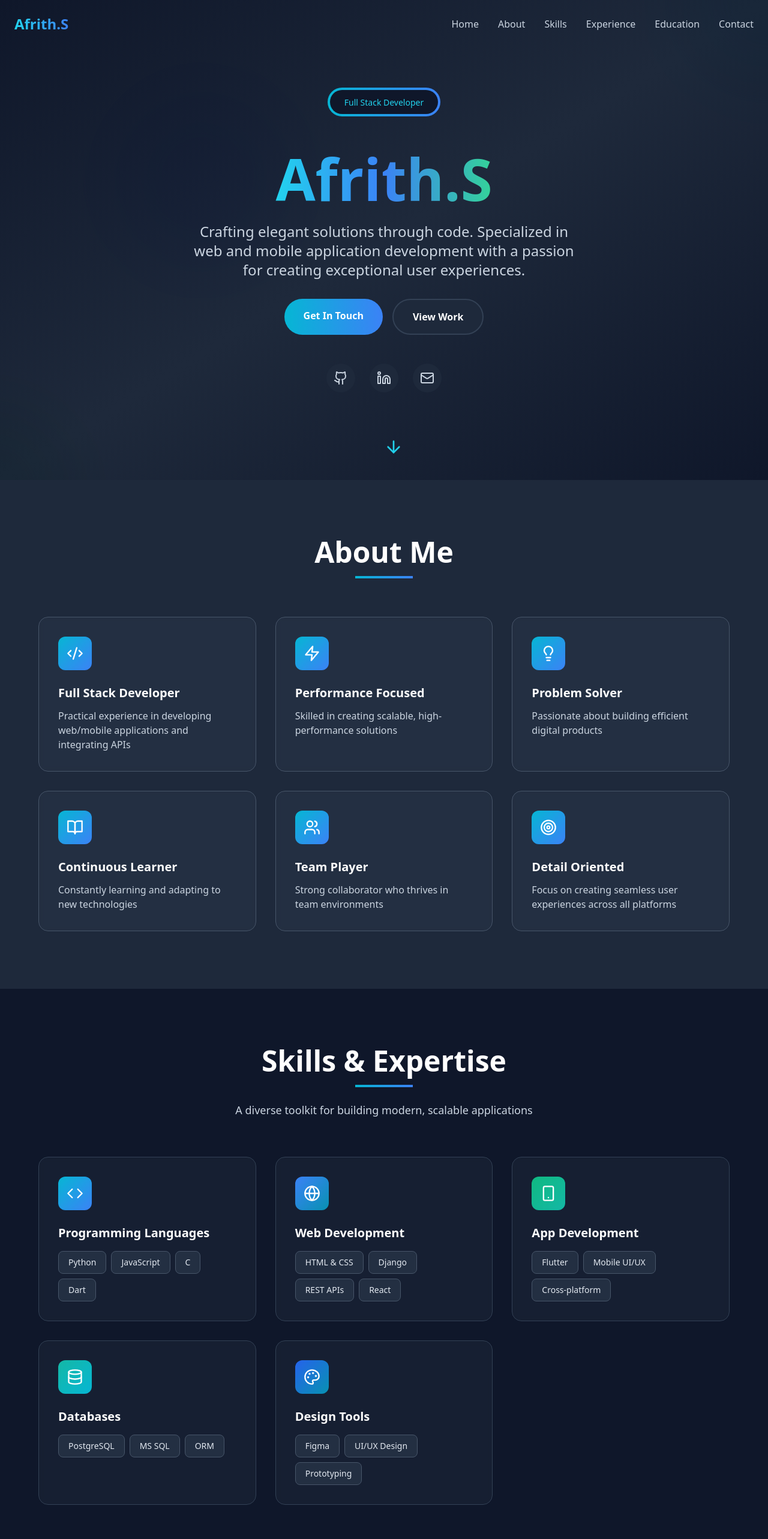
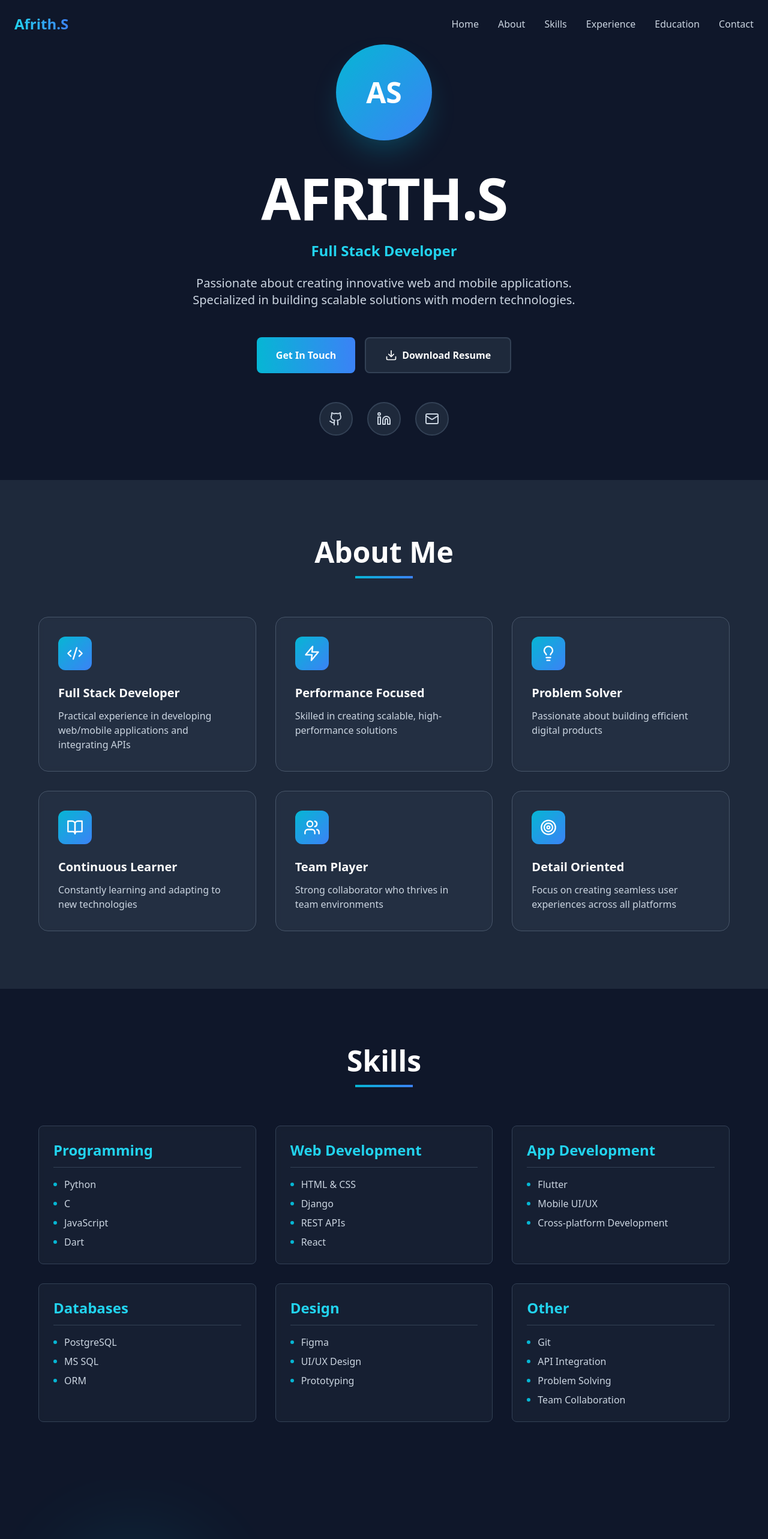
Before and after one commit to afriths/AfrithPortfolio, a React (Vite) app: page / in a window 1280 px wide. Shown: the top 2565 px of the page at 60% size. Built offline with nearby package versions, Linux system fonts and the light colour scheme.

Commit message:
Updated Hero.tsx

```diff
--- a/src/components/Education.tsx
+++ b/src/components/Education.tsx
@@ -1,4 +1,4 @@
-import { GraduationCap, Award, Calendar } from 'lucide-react';
+import { GraduationCap, Award } from 'lucide-react';
 
 export default function Education() {
   const education = [
@@ -6,29 +6,26 @@ export default function Education() {
       degree: 'B.Tech in Electronics and Communication Engineering',
       institution: 'Indian Institute of Information Technology, Tiruchirappalli',
       duration: '2021 - 2025',
-      performance: 'CGPA 9.0',
-      color: 'from-cyan-500 to-blue-500'
+      performance: 'CGPA 9.0'
     },
     {
       degree: 'XII (Senior Secondary)',
       institution: 'Asian Christian High School, Hosur',
       duration: '2020 - 2021',
-      performance: '95.4%',
-      color: 'from-blue-500 to-emerald-500'
+      performance: '95.4%'
     },
     {
       degree: 'X (Secondary)',
       institution: 'Asian Christian High School, Hosur',
       duration: '2018 - 2019',
-      performance: '95.6%',
-      color: 'from-emerald-500 to-teal-500'
+      performance: '95.6%'
     }
   ];
 
   return (
     <section id="education" className="py-16 md:py-24 bg-slate-900">
       <div className="container mx-auto px-4 sm:px-6">
-        <div className="max-w-5xl mx-auto">
+        <div className="max-w-4xl mx-auto">
           <div className="text-center mb-12 md:mb-16">
             <h2 className="text-3xl sm:text-4xl md:text-5xl font-bold mb-4 text-white">
               Education
@@ -36,33 +33,26 @@ export default function Education() {
             <div className="w-24 h-1 bg-gradient-to-r from-cyan-500 to-blue-500 mx-auto"></div>
           </div>
 
-          <div className="relative">
-            <div className="absolute left-4 md:left-8 top-0 bottom-0 w-0.5 bg-gradient-to-b from-cyan-500 via-blue-500 to-emerald-500"></div>
-
-            <div className="space-y-8 md:space-y-12">
+          <div className="space-y-6">
             {education.map((edu, index) => (
-                <div key={index} className="relative pl-12 md:pl-20">
-                  <div className="absolute left-2.5 md:left-5 top-2 w-3 h-3 md:w-4 md:h-4 bg-gradient-to-r from-cyan-500 to-blue-500 rounded-full border-4 border-slate-900 z-10"></div>
-
-                  <div className="bg-slate-800/50 rounded-2xl p-5 md:p-8 backdrop-blur-sm hover:bg-slate-800 transition-all duration-300 border border-slate-700 hover:border-cyan-500/50 transform hover:-translate-y-1">
-                    <div className={`inline-block px-3 py-1 md:px-4 md:py-1 bg-gradient-to-r ${edu.color} rounded-full text-white text-xs md:text-sm font-semibold mb-3 md:mb-4`}>
-                      {edu.duration}
-                    </div>
-
+              <div
+                key={index}
+                className="bg-slate-800/50 backdrop-blur-sm border border-slate-700 rounded-lg p-6 md:p-8 hover:bg-slate-800 hover:border-cyan-500 hover:shadow-lg hover:shadow-cyan-500/20 transition-all duration-300 cursor-pointer"
+              >
+                <div className="flex flex-col md:flex-row md:items-center md:justify-between gap-4">
+                  <div className="flex-1">
                     <h3 className="text-xl md:text-2xl font-bold text-white mb-2">
                       {edu.degree}
                     </h3>
-
-                    <div className="flex flex-col sm:flex-row sm:items-center gap-2 sm:gap-4 mb-3 md:mb-4">
-                      <div className="flex items-center gap-2 text-cyan-400">
+                    <div className="flex items-center gap-2 text-cyan-400 mb-2">
                       <GraduationCap className="w-4 h-4 flex-shrink-0" />
-                        <span className="font-semibold text-sm md:text-base">{edu.institution}</span>
+                      <p className="text-sm md:text-base">{edu.institution}</p>
                     </div>
+                    <p className="text-slate-400 text-sm md:text-base">{edu.duration}</p>
                   </div>
-
-                    <div className="flex items-center gap-2">
+                  <div className="flex items-center gap-2 md:flex-col md:items-end">
                     <Award className="w-5 h-5 text-emerald-400 flex-shrink-0" />
-                      <span className="text-slate-300 font-semibold text-base md:text-lg">{edu.performance}</span>
+                    <span className="text-2xl md:text-3xl font-bold text-white">{edu.performance}</span>
                   </div>
                 </div>
               </div>
@@ -70,7 +60,6 @@ export default function Education() {
           </div>
         </div>
       </div>
-      </div>
     </section>
   );
 }
--- a/src/components/Hero.tsx
+++ b/src/components/Hero.tsx
@@ -1,4 +1,4 @@
-import { Github, Linkedin, Mail, ArrowDown } from 'lucide-react';
+import { Github, Linkedin, Mail, Download } from 'lucide-react';
 
 export default function Hero() {
   const scrollToSection = (id: string) => {
@@ -6,89 +6,69 @@ export default function Hero() {
   };
 
   return (
-    <section id="home" className="min-h-screen flex items-center justify-center relative bg-gradient-to-br from-slate-900 via-slate-800 to-slate-900">
-      <div className="absolute inset-0 overflow-hidden">
-        <div className="absolute -top-40 -right-40 w-80 h-80 bg-cyan-500 rounded-full mix-blend-multiply filter blur-3xl opacity-20 animate-blob"></div>
-        <div className="absolute -bottom-40 -left-40 w-80 h-80 bg-emerald-500 rounded-full mix-blend-multiply filter blur-3xl opacity-20 animate-blob animation-delay-2000"></div>
-        <div className="absolute top-40 left-40 w-80 h-80 bg-blue-500 rounded-full mix-blend-multiply filter blur-3xl opacity-20 animate-blob animation-delay-4000"></div>
-      </div>
-
+    <section id="home" className="min-h-screen flex items-center justify-center relative bg-slate-900">
       <div className="container mx-auto px-4 sm:px-6 relative z-10">
         <div className="max-w-4xl mx-auto text-center">
-          <div className="mb-6 md:mb-8 animate-fade-in-up">
-            <div className="inline-block p-1 bg-gradient-to-r from-cyan-500 to-blue-500 rounded-full mb-4 md:mb-6">
-              <div className="bg-slate-900 rounded-full px-4 py-1.5 md:px-6 md:py-2">
-                <span className="text-cyan-400 text-xs md:text-sm font-medium">Full Stack Developer</span>
-              </div>
+          <div className="mb-8 md:mb-12">
+            <div className="w-32 h-32 md:w-40 md:h-40 mx-auto mb-8 rounded-full bg-gradient-to-br from-cyan-500 to-blue-500 flex items-center justify-center text-4xl md:text-5xl font-bold text-white shadow-2xl shadow-cyan-500/30">
+              AS
             </div>
           </div>
 
-          <h1 className="text-4xl sm:text-5xl md:text-6xl lg:text-7xl xl:text-8xl font-bold mb-4 md:mb-6 animate-fade-in-up animation-delay-200 px-4">
-            <span className="bg-clip-text text-transparent bg-gradient-to-r from-cyan-400 via-blue-500 to-emerald-400">
-              Afrith.S
-            </span>
+          <h1 className="text-5xl sm:text-6xl md:text-7xl lg:text-8xl font-bold mb-6 text-white tracking-tight">
+            AFRITH.S
           </h1>
 
-          <p className="text-base sm:text-lg md:text-xl lg:text-2xl text-slate-300 mb-6 md:mb-8 max-w-2xl mx-auto leading-relaxed animate-fade-in-up animation-delay-400 px-4">
-            Crafting elegant solutions through code. Specialized in web and mobile application development with a passion for creating exceptional user experiences.
+          <p className="text-xl md:text-2xl text-cyan-400 font-semibold mb-6">
+            Full Stack Developer
           </p>
 
-          <div className="flex flex-wrap justify-center gap-3 md:gap-4 mb-8 md:mb-12 animate-fade-in-up animation-delay-600 px-4">
-            <a
-              href="#contact"
-              onClick={(e) => {
-                e.preventDefault();
-                scrollToSection('contact');
-              }}
-              className="px-6 py-3 md:px-8 md:py-4 bg-gradient-to-r from-cyan-500 to-blue-500 text-white rounded-full font-semibold hover:shadow-lg hover:shadow-cyan-500/50 transform hover:-translate-y-1 transition-all duration-300 text-sm md:text-base"
+          <p className="text-base sm:text-lg md:text-xl text-slate-300 mb-8 md:mb-12 max-w-2xl mx-auto leading-relaxed px-4">
+            Passionate about creating innovative web and mobile applications. Specialized in building scalable solutions with modern technologies.
+          </p>
+
+          <div className="flex flex-wrap justify-center gap-4 mb-8 md:mb-12">
+            <button
+              onClick={() => scrollToSection('contact')}
+              className="px-6 py-3 md:px-8 md:py-4 bg-gradient-to-r from-cyan-500 to-blue-500 text-white rounded-lg font-semibold hover:from-cyan-600 hover:to-blue-600 hover:shadow-lg hover:shadow-cyan-500/50 transform hover:-translate-y-1 transition-all duration-300 text-sm md:text-base"
             >
               Get In Touch
-            </a>
+            </button>
             <a
-              href="#projects"
-              onClick={(e) => {
-                e.preventDefault();
-                scrollToSection('experience');
-              }}
-              className="px-6 py-3 md:px-8 md:py-4 bg-slate-800 text-white rounded-full font-semibold border-2 border-slate-700 hover:border-cyan-500 hover:shadow-lg hover:shadow-cyan-500/30 transform hover:-translate-y-1 transition-all duration-300 text-sm md:text-base"
+              href="#"
+              className="flex items-center gap-2 px-6 py-3 md:px-8 md:py-4 bg-slate-800 text-white rounded-lg font-semibold border-2 border-slate-700 hover:border-cyan-500 hover:bg-slate-700 hover:shadow-lg hover:shadow-cyan-500/30 transform hover:-translate-y-1 transition-all duration-300 text-sm md:text-base"
             >
-              View Work
+              <Download className="w-4 h-4 md:w-5 md:h-5" />
+              Download Resume
             </a>
           </div>
 
-          <div className="flex justify-center gap-4 md:gap-6 animate-fade-in-up animation-delay-800">
+          <div className="flex justify-center gap-4 md:gap-6">
             <a
               href="https://github.com/afriths"
               target="_blank"
               rel="noopener noreferrer"
-              className="p-2.5 md:p-3 bg-slate-800 rounded-full hover:bg-slate-700 transform hover:-translate-y-1 transition-all duration-300 group"
+              className="w-12 h-12 md:w-14 md:h-14 flex items-center justify-center bg-slate-800 rounded-full hover:bg-slate-700 hover:scale-110 transition-all duration-300 border-2 border-slate-700 hover:border-cyan-500"
             >
-              <Github className="w-5 h-5 md:w-6 md:h-6 text-slate-300 group-hover:text-cyan-400" />
+              <Github className="w-5 h-5 md:w-6 md:h-6 text-slate-300 hover:text-cyan-400" />
             </a>
             <a
               href="https://linkedin.com"
               target="_blank"
               rel="noopener noreferrer"
-              className="p-2.5 md:p-3 bg-slate-800 rounded-full hover:bg-slate-700 transform hover:-translate-y-1 transition-all duration-300 group"
+              className="w-12 h-12 md:w-14 md:h-14 flex items-center justify-center bg-slate-800 rounded-full hover:bg-slate-700 hover:scale-110 transition-all duration-300 border-2 border-slate-700 hover:border-cyan-500"
             >
-              <Linkedin className="w-5 h-5 md:w-6 md:h-6 text-slate-300 group-hover:text-cyan-400" />
+              <Linkedin className="w-5 h-5 md:w-6 md:h-6 text-slate-300 hover:text-cyan-400" />
             </a>
             <a
               href="mailto:afriths874@gmail.com"
-              className="p-2.5 md:p-3 bg-slate-800 rounded-full hover:bg-slate-700 transform hover:-translate-y-1 transition-all duration-300 group"
+              className="w-12 h-12 md:w-14 md:h-14 flex items-center justify-center bg-slate-800 rounded-full hover:bg-slate-700 hover:scale-110 transition-all duration-300 border-2 border-slate-700 hover:border-cyan-500"
             >
-              <Mail className="w-5 h-5 md:w-6 md:h-6 text-slate-300 group-hover:text-cyan-400" />
+              <Mail className="w-5 h-5 md:w-6 md:h-6 text-slate-300 hover:text-cyan-400" />
             </a>
           </div>
         </div>
       </div>
-
-      <button
-        onClick={() => scrollToSection('about')}
-        className="absolute bottom-8 left-1/2 transform -translate-x-1/2 animate-bounce cursor-pointer bg-transparent border-none"
-      >
-        <ArrowDown className="w-8 h-8 text-cyan-400" />
-      </button>
     </section>
   );
 }
--- a/src/components/Navbar.tsx
+++ b/src/components/Navbar.tsx
@@ -50,9 +50,10 @@ export default function Navbar() {
               <button
                 key={item.id}
                 onClick={() => scrollToSection(item.id)}
-                className="text-slate-300 hover:text-cyan-400 transition-colors duration-300 font-medium"
+                className="relative text-slate-300 hover:text-cyan-400 transition-colors duration-300 font-medium group"
               >
                 {item.label}
+                <span className="absolute bottom-0 left-0 w-0 h-0.5 bg-cyan-400 group-hover:w-full transition-all duration-300"></span>
               </button>
             ))}
           </div>
--- a/src/components/Skills.tsx
+++ b/src/components/Skills.tsx
@@ -1,36 +1,28 @@
-import { Code, Globe, Smartphone, Database, Palette } from 'lucide-react';
-
 export default function Skills() {
   const skillCategories = [
     {
-      icon: Code,
-      title: 'Programming Languages',
-      color: 'from-cyan-500 to-blue-500',
-      skills: ['Python', 'JavaScript', 'C', 'Dart']
+      category: 'Programming',
+      skills: ['Python', 'C', 'JavaScript', 'Dart']
     },
     {
-      icon: Globe,
-      title: 'Web Development',
-      color: 'from-blue-500 to-cyan-600',
+      category: 'Web Development',
       skills: ['HTML & CSS', 'Django', 'REST APIs', 'React']
     },
     {
-      icon: Smartphone,
-      title: 'App Development',
-      color: 'from-emerald-500 to-teal-500',
-      skills: ['Flutter', 'Mobile UI/UX', 'Cross-platform']
+      category: 'App Development',
+      skills: ['Flutter', 'Mobile UI/UX', 'Cross-platform Development']
     },
     {
-      icon: Database,
-      title: 'Databases',
-      color: 'from-teal-500 to-cyan-500',
+      category: 'Databases',
       skills: ['PostgreSQL', 'MS SQL', 'ORM']
     },
     {
-      icon: Palette,
-      title: 'Design Tools',
-      color: 'from-blue-600 to-cyan-600',
+      category: 'Design',
       skills: ['Figma', 'UI/UX Design', 'Prototyping']
+    },
+    {
+      category: 'Other',
+      skills: ['Git', 'API Integration', 'Problem Solving', 'Team Collaboration']
     }
   ];
 
@@ -40,45 +32,33 @@ export default function Skills() {
         <div className="max-w-6xl mx-auto">
           <div className="text-center mb-12 md:mb-16">
             <h2 className="text-3xl sm:text-4xl md:text-5xl font-bold mb-4 text-white">
-              Skills & Expertise
+              Skills
             </h2>
-            <div className="w-24 h-1 bg-gradient-to-r from-cyan-500 to-blue-500 mx-auto mb-4 md:mb-6"></div>
-            <p className="text-base md:text-lg text-slate-300 max-w-2xl mx-auto px-4">
-              A diverse toolkit for building modern, scalable applications
-            </p>
+            <div className="w-24 h-1 bg-gradient-to-r from-cyan-500 to-blue-500 mx-auto"></div>
           </div>
 
-          <div className="grid grid-cols-1 sm:grid-cols-2 lg:grid-cols-3 gap-6 md:gap-8">
-            {skillCategories.map((category, index) => {
-              const Icon = category.icon;
-              return (
-                <div
-                  key={index}
-                  className="group bg-slate-800/50 rounded-2xl p-6 md:p-8 backdrop-blur-sm hover:bg-slate-800 transition-all duration-300 border border-slate-700 hover:border-cyan-500/50 hover:shadow-xl hover:shadow-cyan-500/10 relative overflow-hidden"
-                >
-                  <div className="relative z-10">
-                    <div className={`w-12 h-12 md:w-14 md:h-14 bg-gradient-to-br ${category.color} rounded-xl flex items-center justify-center mb-4 md:mb-6 group-hover:scale-110 transition-transform duration-300`}>
-                      <Icon className="w-6 h-6 md:w-7 md:h-7 text-white" />
-                    </div>
-
-                    <h3 className="text-lg md:text-xl font-bold text-white mb-3 md:mb-4">
-                      {category.title}
-                    </h3>
-
-                    <div className="flex flex-wrap gap-2">
-                      {category.skills.map((skill, skillIndex) => (
-                        <span
-                          key={skillIndex}
-                          className="px-3 py-1.5 md:px-4 md:py-2 bg-slate-700/50 rounded-lg text-xs md:text-sm font-medium text-slate-200 border border-slate-600 hover:border-cyan-500 hover:text-cyan-400 transition-colors duration-200"
-                        >
-                          {skill}
-                        </span>
-                      ))}
-                    </div>
-                  </div>
-                </div>
-              );
-            })}
+          <div className="grid grid-cols-1 md:grid-cols-2 lg:grid-cols-3 gap-6 md:gap-8">
+            {skillCategories.map((category, index) => (
+              <div
+                key={index}
+                className="bg-slate-800/50 backdrop-blur-sm border border-slate-700 rounded-lg p-6 hover:bg-slate-800 hover:border-cyan-500 hover:shadow-lg hover:shadow-cyan-500/20 transition-all duration-300"
+              >
+                <h3 className="text-xl md:text-2xl font-bold text-cyan-400 mb-4 border-b border-slate-700 pb-3">
+                  {category.category}
+                </h3>
+                <ul className="space-y-2">
+                  {category.skills.map((skill, skillIndex) => (
+                    <li
+                      key={skillIndex}
+                      className="flex items-center gap-3 text-slate-300 text-sm md:text-base"
+                    >
+                      <span className="w-1.5 h-1.5 bg-cyan-500 rounded-full flex-shrink-0"></span>
+                      <span>{skill}</span>
+                    </li>
+                  ))}
+                </ul>
+              </div>
+            ))}
           </div>
         </div>
       </div>
```
Lines whose indentation alone changed are shown as unchanged.
